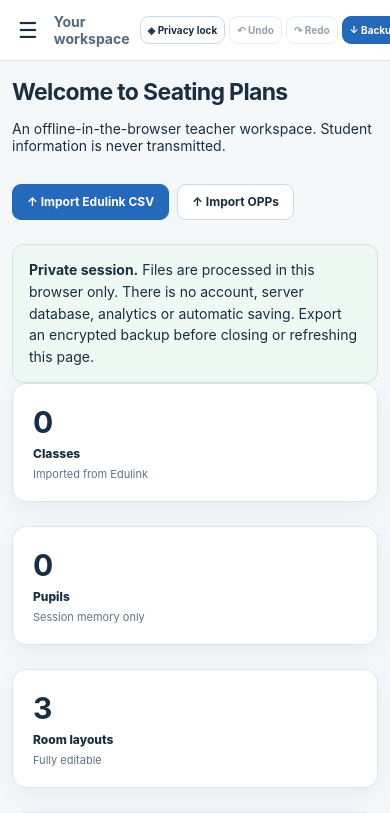
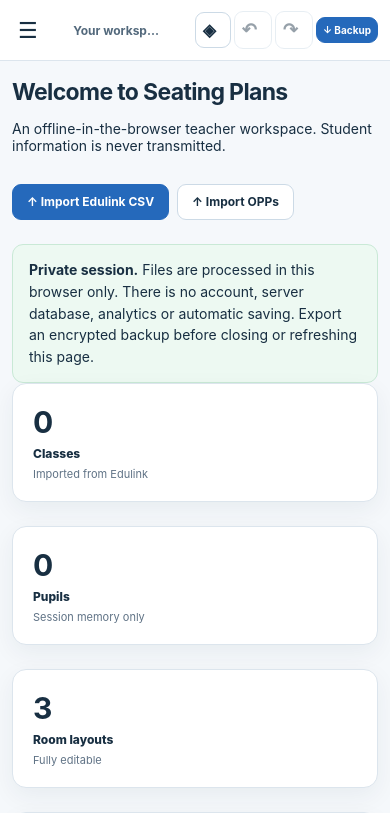
Before and after one commit to kingsnortongirls/seatingplans, a website with bundled scripts: page index.html in a window 390 px wide. Shown: the top 813 px of the page. Built offline with nearby package versions, Linux system fonts and the light colour scheme.

Commit message:
Keep privacy lock and undo/redo accessible on narrow mobile screens

```diff
--- a/styles.css
+++ b/styles.css
@@ -143,3 +143,17 @@
 @media(max-width:860px){.lesson-grid{grid-template-columns:1fr}.lesson-side{display:grid;grid-template-columns:repeat(auto-fit,minmax(260px,1fr))}}
 @media(max-width:480px){.quick-actions{grid-template-columns:1fr}.timer-digits{font-size:54px}.canvas .seat .seat-number{font-size:6px}}
 @media print{.lesson-clock,.lesson-side,.privacy-cover{display:none!important}.lesson-grid{display:block!important}.canvas .seat-number{font-size:7px!important}}
+
+/* Keep four top-bar actions usable on portrait phones. Text labels are
+   preserved in each accessible button name/title; only their visual glyphs
+   are compacted. */
+@media(max-width:560px){
+ .topbar{gap:5px}
+ #breadcrumbs{max-width:92px;white-space:nowrap;overflow:hidden;text-overflow:ellipsis;font-size:12px}
+ .top-actions{gap:3px}
+ #privacyToggle,#undoButton,#redoButton{font-size:0!important;min-width:33px;min-height:33px}
+ #privacyToggle::before{content:"◈";font-size:17px}
+ #undoButton::before{content:"↶";font-size:18px}
+ #redoButton::before{content:"↷";font-size:18px}
+ #quickBackup{font-size:10px!important;padding:6px!important}
+}
```
